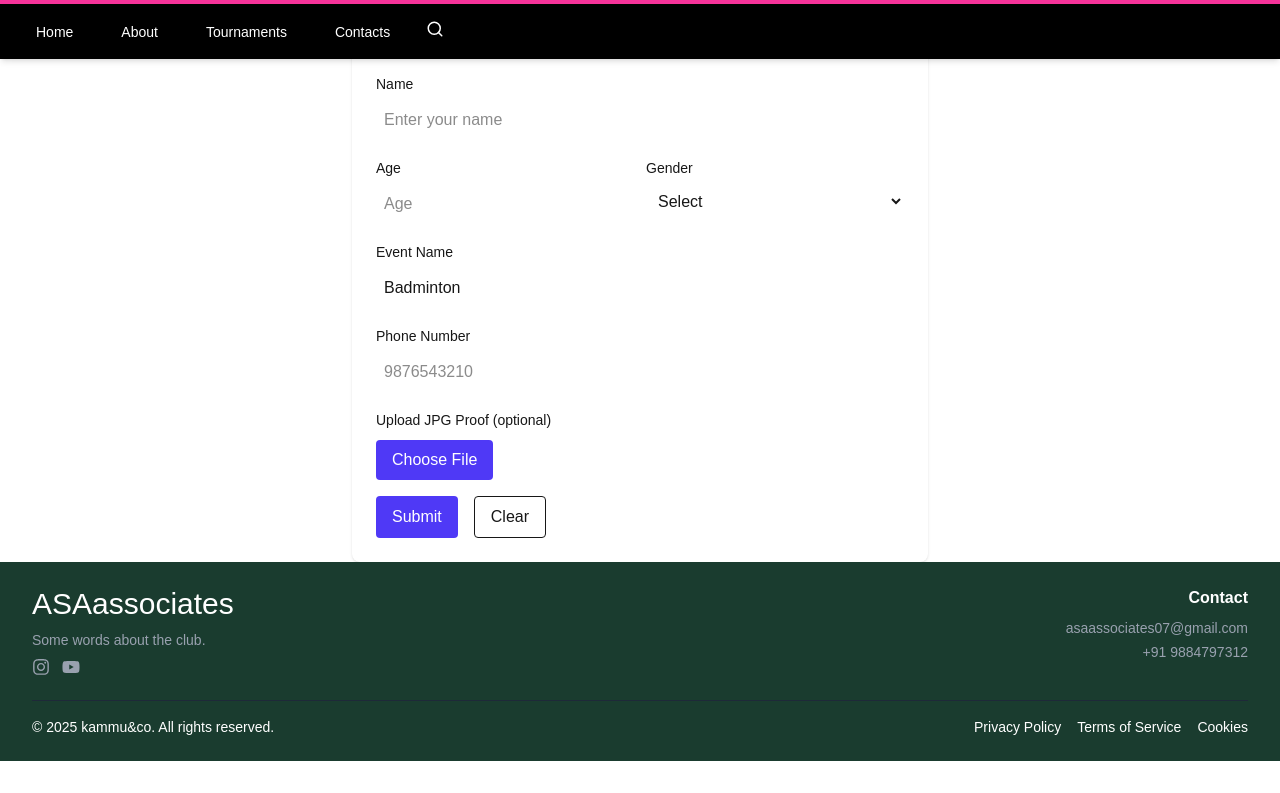
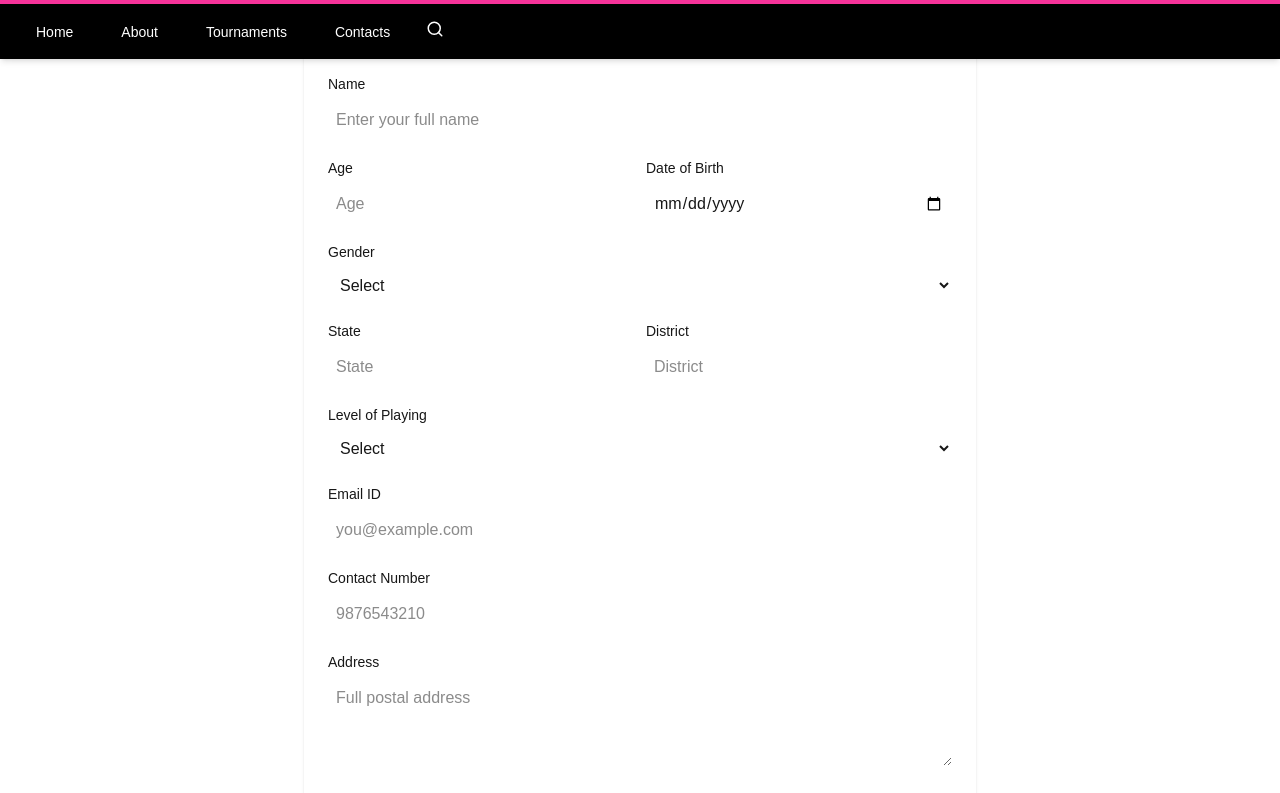
Before and after one commit to sriram-2019/badmin, a Next.js app: page /register in a window 1280 px wide. Shown: the top 793 px of the page. Built offline with nearby package versions, Linux system fonts and the light colour scheme.

Commit message:
Enhance registration form with additional fields
Updated the registration form to include date of birth and improved field validation. Refactored form handling and updated labels for clarity.

```diff
--- a/src/app/register/page.tsx
+++ b/src/app/register/page.tsx
@@ -1,6 +1,11 @@
 "use client";
 
-import React, { useState, useRef, ChangeEvent, FormEvent } from "react";
+import React, {
+  useState,
+  useRef,
+  ChangeEvent,
+  FormEvent,
+} from "react";
 
 const API_URL = "http://127.0.0.1:8000/api/registrations/";
 
@@ -8,9 +13,15 @@ const API_URL = "http://127.0.0.1:8000/api/registrations/";
 interface FormData {
   name: string;
   age: string;
+  dob: string;
   gender: string;
-  event: string;
+  state: string;
+  district: string;
+  level: string; // National / State / District
+  email: string;
   phone_no: string;
+  address: string;
+  event: string; // still keep event = "Badminton"
 }
 
 interface StatusData {
@@ -22,9 +33,15 @@ export default function RegisterUserTailwind() {
   const [form, setForm] = useState<FormData>({
     name: "",
     age: "",
+    dob: "",
     gender: "",
+    state: "",
+    district: "",
+    level: "",
+    email: "",
+    phone_no: "",
+    address: "",
     event: "Badminton",
-    phone_no: "",
   });
 
   const [file, setFile] = useState<File | null>(null);
@@ -35,8 +52,9 @@ export default function RegisterUserTailwind() {
   const fileInputRef = useRef<HTMLInputElement>(null);
   const MAX_BYTES = 2 * 1024 * 1024; // 2MB
 
-  // FIX 1: Add type for input change events (covers input and select)
-  function handleChange(e: ChangeEvent<HTMLInputElement | HTMLSelectElement>) {
+  function handleChange(
+    e: ChangeEvent<HTMLInputElement | HTMLSelectElement | HTMLTextAreaElement>
+  ) {
     const { name, value } = e.target;
     setForm((p) => ({ ...p, [name]: value }));
   }
@@ -45,7 +63,6 @@ export default function RegisterUserTailwind() {
     if (fileInputRef.current) fileInputRef.current.click();
   }
 
-  // FIX 2: Add type for file input change
   function handleFile(e: ChangeEvent<HTMLInputElement>) {
     const f = e.target.files?.[0];
     if (!f) return clearFile();
@@ -76,11 +93,16 @@ export default function RegisterUserTailwind() {
 
   function validate(): string | null {
     if (!form.name.trim()) return "Name is required.";
-    if (!form.phone_no.trim()) return "Phone number required.";
+    if (!form.age.trim()) return "Age is required.";
+    if (!form.dob.trim()) return "Date of birth is required.";
+    if (!form.gender.trim()) return "Gender is required.";
+    if (!form.state.trim()) return "State is required.";
+    if (!form.level.trim()) return "Level of playing is required.";
+    if (!form.email.trim()) return "Email ID is required.";
+    if (!form.phone_no.trim()) return "Contact number is required.";
     return null;
   }
 
-  // FIX 3: Add type for form submission
   async function handleSubmit(e: FormEvent) {
     e.preventDefault();
     setStatus({ type: "", text: "" });
@@ -109,9 +131,15 @@ export default function RegisterUserTailwind() {
         setForm({
           name: "",
           age: "",
+          dob: "",
           gender: "",
+          state: "",
+          district: "",
+          level: "",
+          email: "",
+          phone_no: "",
+          address: "",
           event: "Badminton",
-          phone_no: "",
         });
         clearFile();
       } else {
@@ -121,15 +149,20 @@ export default function RegisterUserTailwind() {
         });
       }
     } catch (err: any) {
-      setStatus({ type: "error", text: "Network error: " + (err.message || String(err)) });
+      setStatus({
+        type: "error",
+        text: "Network error: " + (err?.message || String(err)),
+      });
     } finally {
       setLoading(false);
     }
   }
 
   return (
-    <div className="max-w-xl mx-auto p-6 bg-white rounded-lg shadow">
-      <h3 className="text-2xl font-semibold mb-4">Badminton Registration</h3>
+    <div className="max-w-2xl mx-auto p-6 bg-white rounded-lg shadow">
+      <h3 className="text-2xl font-semibold mb-4">
+        Badminton Registration
+      </h3>
 
       <form onSubmit={handleSubmit} className="space-y-4">
         {/* Name */}
@@ -140,11 +173,11 @@ export default function RegisterUserTailwind() {
             value={form.name}
             onChange={handleChange}
             className="mt-1 w-full rounded border-gray-300 p-2"
-            placeholder="Enter your name"
+            placeholder="Enter your full name"
           />
         </div>
 
-        {/* Age & Gender */}
+        {/* Age & DOB */}
         <div className="grid grid-cols-1 sm:grid-cols-2 gap-3">
           <div>
             <label className="text-sm font-medium">Age</label>
@@ -157,7 +190,19 @@ export default function RegisterUserTailwind() {
               placeholder="Age"
             />
           </div>
+          <div>
+            <label className="text-sm font-medium">Date of Birth</label>
+            <input
+              name="dob"
+              value={form.dob}
+              type="date"
+              onChange={handleChange}
+              className="mt-1 w-full rounded border-gray-300 p-2"
+            />
+          </div>
+        </div>
 
+        {/* Gender */}
         <div>
           <label className="text-sm font-medium">Gender</label>
           <select
@@ -172,29 +217,84 @@ export default function RegisterUserTailwind() {
             <option value="other">Other</option>
           </select>
         </div>
+
+        {/* State & District */}
+        <div className="grid grid-cols-1 sm:grid-cols-2 gap-3">
+          <div>
+            <label className="text-sm font-medium">State</label>
+            <input
+              name="state"
+              value={form.state}
+              onChange={handleChange}
+              className="mt-1 w-full rounded border-gray-300 p-2"
+              placeholder="State"
+            />
+          </div>
+          <div>
+            <label className="text-sm font-medium">District</label>
+            <input
+              name="district"
+              value={form.district}
+              onChange={handleChange}
+              className="mt-1 w-full rounded border-gray-300 p-2"
+              placeholder="District"
+            />
+          </div>
         </div>
 
-        {/* Event Name */}
+        {/* Level of playing */}
         <div>
-          <label className="text-sm font-medium">Event Name</label>
-          <input
-            name="event"
-            value={form.event}
+          <label className="text-sm font-medium">
+            Level of Playing
+          </label>
+          <select
+            name="level"
+            value={form.level}
             onChange={handleChange}
             className="mt-1 w-full rounded border-gray-300 p-2"
-            placeholder="Event name (e.g. Badminton)"
+          >
+            <option value="">Select</option>
+            <option value="National">National</option>
+            <option value="State">State</option>
+            <option value="District">District</option>
+          </select>
+        </div>
+
+        {/* Email ID */}
+        <div>
+          <label className="text-sm font-medium">Email ID</label>
+          <input
+            name="email"
+            value={form.email}
+            type="email"
+            onChange={handleChange}
+            className="mt-1 w-full rounded border-gray-300 p-2"
+            placeholder="you@example.com"
           />
         </div>
 
-        {/* Phone */}
+        {/* Contact Number */}
         <div>
-          <label className="text-sm font-medium">Phone Number</label>
+          <label className="text-sm font-medium">Contact Number</label>
           <input
             name="phone_no"
             value={form.phone_no}
             onChange={handleChange}
             className="mt-1 w-full rounded border-gray-300 p-2"
             placeholder="9876543210"
+          />
+        </div>
+
+        {/* Address */}
+        <div>
+          <label className="text-sm font-medium">Address</label>
+          <textarea
+            name="address"
+            value={form.address}
+            onChange={handleChange}
+            className="mt-1 w-full rounded border-gray-300 p-2"
+            placeholder="Full postal address"
+            rows={3}
           />
         </div>
 
@@ -222,7 +322,9 @@ export default function RegisterUserTailwind() {
 
             <div className="flex items-center gap-3">
               {file && (
-                <div className="text-sm text-gray-700">{file.name}</div>
+                <div className="text-sm text-gray-700">
+                  {file.name}
+                </div>
               )}
               {preview && (
                 <img
@@ -260,9 +362,15 @@ export default function RegisterUserTailwind() {
               setForm({
                 name: "",
                 age: "",
+                dob: "",
                 gender: "",
+                state: "",
+                district: "",
+                level: "",
+                email: "",
+                phone_no: "",
+                address: "",
                 event: "Badminton",
-                phone_no: "",
               });
               clearFile();
               setStatus({ type: "", text: "" });
```
Lines whose indentation alone changed are shown as unchanged.
